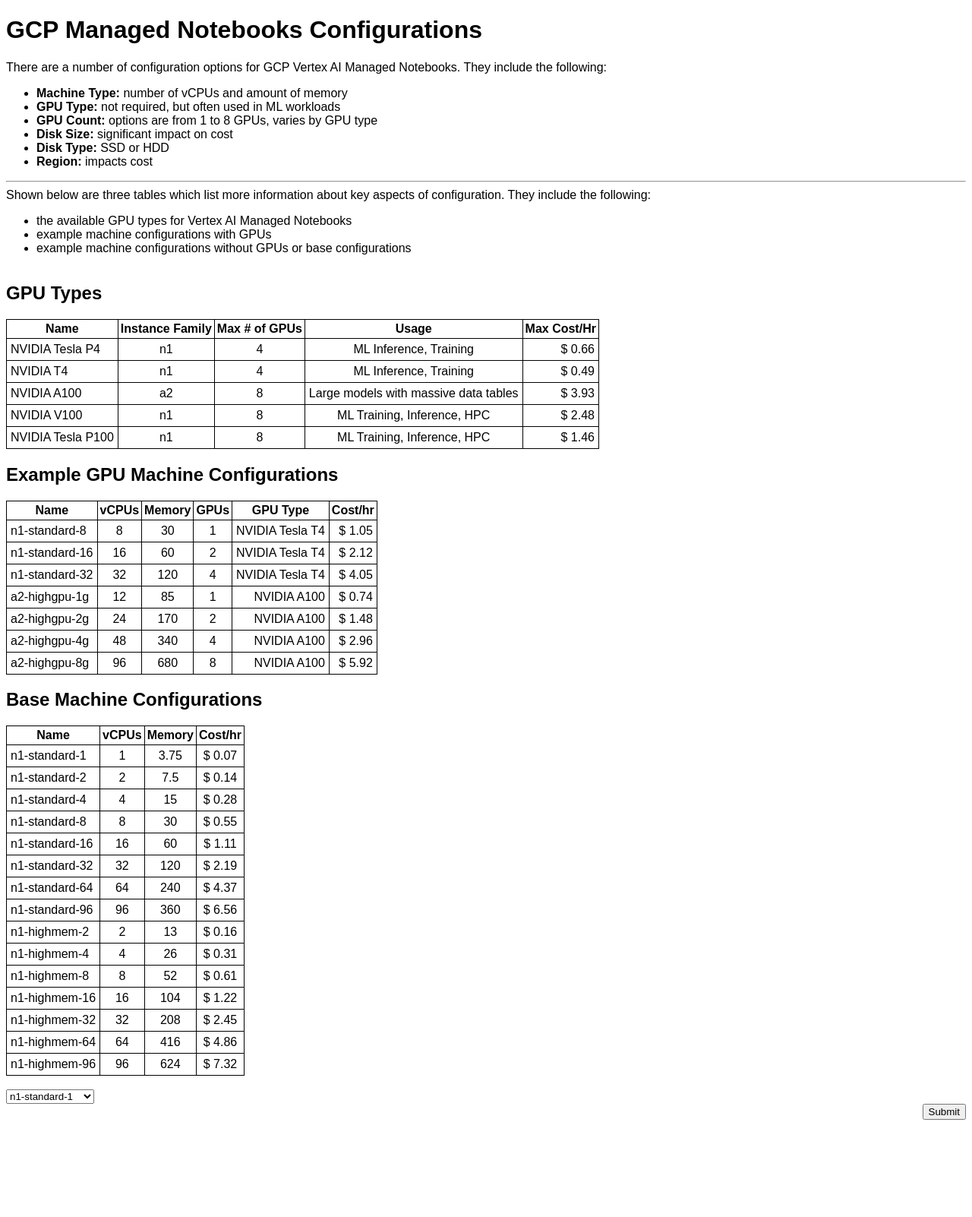
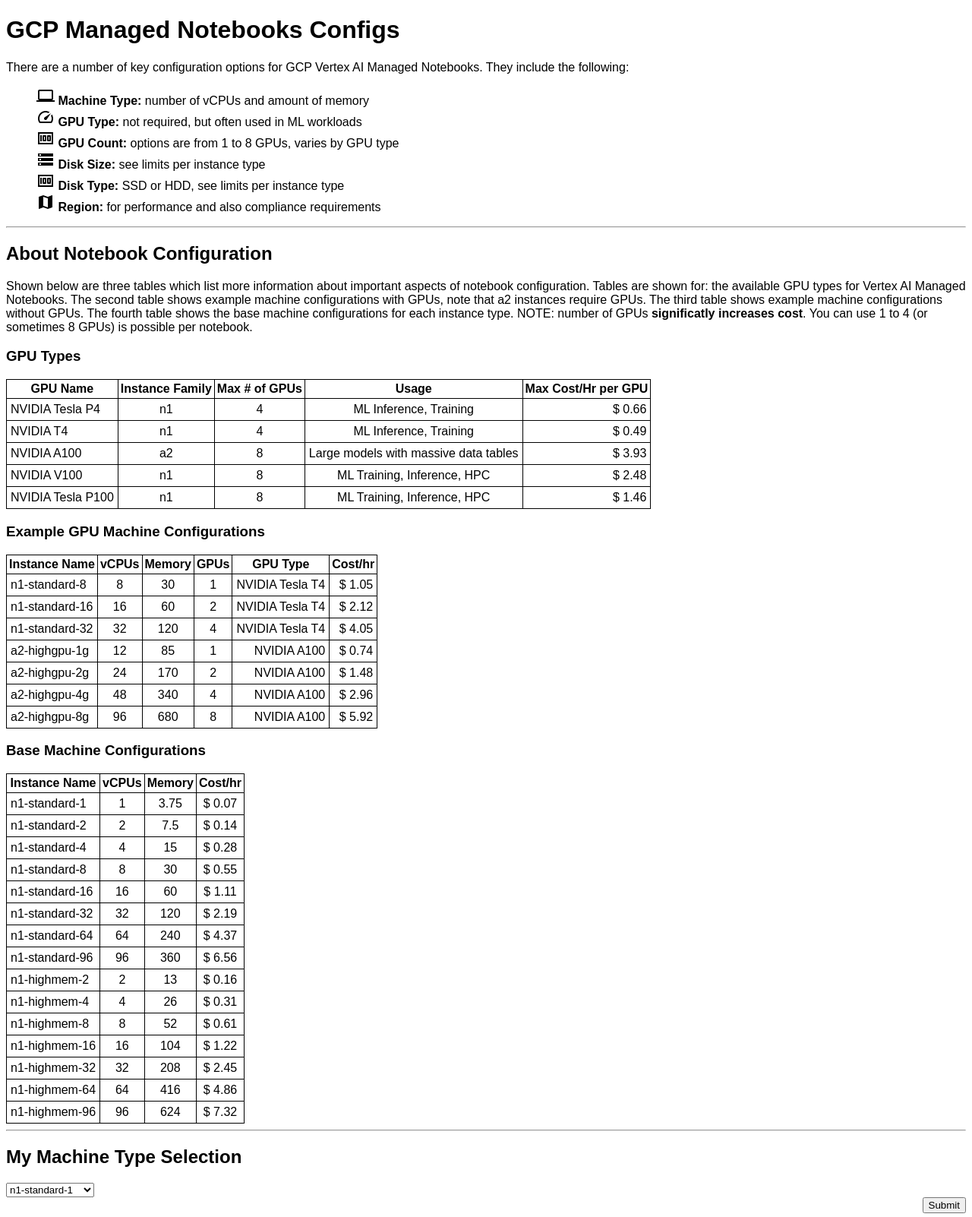
Before and after one commit to lynnlangit/notebook-picker, a Flask app: page / in a window 1280 px wide. Shown: the whole page at 76% size. Before the commit the page ends 1474 px from the top, so only its background shows below. Run offline with Flask 3, Linux system fonts and the light colour scheme.

Commit message:
styling changes

```diff
--- a/notebook-picker/static/styles.css
+++ b/notebook-picker/static/styles.css
@@ -27,6 +27,9 @@ td:nth-child(5) {
 td:nth-child(6) {
     text-align: right;
 }
+ul {
+    list-style-type: none;
+  }
 body {
     font-family:
      Arial, Helvetica, sans-serif;
--- a/notebook-picker/templates/index.html
+++ b/notebook-picker/templates/index.html
@@ -3,37 +3,45 @@
 <head>
     <title>Vertex AI Configs</title>
     <link rel="stylesheet" href="{{ url_for('static', filename='styles.css') }}">
+    <link rel="stylesheet" href="https://fonts.googleapis.com/icon?family=Material+Icons">
 </head>
 <body>
-    <h1>GCP Managed Notebooks Configurations</h1>
-    There are a number of configuration options for GCP Vertex AI Managed Notebooks.  They include the following:
+    <h1>GCP Managed Notebooks Configs</h1>
+    There are a number of key configuration options for GCP Vertex AI Managed Notebooks.  They include the following:
     <ul>
-        <li><b>Machine Type:</b> number of vCPUs and amount of memory</li>
-        <li><b>GPU Type:</b> not required, but often used in ML workloads</li>
-        <li><b>GPU Count:</b> options are from 1 to 8 GPUs, varies by GPU type</li>
-        <li><b>Disk Size:</b> significant impact on cost</li>
-        <li><b>Disk Type:</b> SSD or HDD</li>
-        <li><b>Region:</b> impacts cost</li>
+        <li><i class="material-icons">computer</i>
+            <b>Machine Type:</b> number of vCPUs and amount of memory</li>
+        <li><i class="material-icons">speed</i>
+            <b>GPU Type:</b> not required, but often used in ML workloads</li>
+        <li><i class="material-icons">money</i>
+            <b>GPU Count:</b> options are from 1 to 8 GPUs, varies by GPU type</li>
+        <li><i class="material-icons">storage</i>
+            <b>Disk Size:</b> see limits per instance type</li>
+        <li><i class="material-icons">money</i>
+            <b>Disk Type:</b> SSD or HDD, see limits per instance type</li>
+        <li><i class="material-icons">map</i>
+            <b>Region:</b> for performance and also compliance requirements</li>
       </ul>
     <hr>
-    Shown below are three tables which list more information about key aspects of configuration.  They include the following:
-    <ul>
-        <li>the available GPU types for Vertex AI Managed Notebooks</li>
-        <li>example machine configurations with GPUs</li>
-        <li>example machine configurations without GPUs or base configurations</li>
-    </ul>
+
+    <h2>About Notebook Configuration</h2>
+
+    Shown below are three tables which list more information about important aspects of notebook configuration.  Tables are shown for:
+    the available GPU types for Vertex AI Managed Notebooks. The second table shows example machine configurations with GPUs, note that a2 instances require GPUs.
+    The third table shows example machine configurations without GPUs.  The fourth table shows the base machine configurations for each instance type.
+    NOTE: number of GPUs <b>significatly increases cost</b>. You can use 1 to 4 (or sometimes 8 GPUs) is possible per notebook.
 
     <table>
         <tr><table>
-            <tr><h2>GPU Types</h2></tr>
+            <tr><h3>GPU Types</h3></tr>
             <tr><table class="table">
               <thead>
                 <tr>
-                  <th>Name</th>
+                  <th>GPU Name</th>
                   <th>Instance Family</th>
                   <th>Max # of GPUs</th>
                   <th>Usage</th>
-                  <th>Max Cost/Hr</th>
+                  <th>Max Cost/Hr per GPU</th>
                 </tr>
               </thead>
               <tbody>
@@ -49,11 +57,11 @@
               </tbody>
             </table></tr>
     </table></tr>
-        <tr><h2>Example GPU Machine Configurations</h2></tr>
+        <tr><h3>Example GPU Machine Configurations</h3></tr>
         <tr><table class="table">
             <thead>
                 <tr>
-                    <th>Name</th>
+                    <th>Instance Name</th>
                     <th>vCPUs</th>
                     <th>Memory</th>
                     <th>GPUs</th>
@@ -74,11 +82,11 @@
                 {% endfor %}
             </tbody>
             </table></tr>
-        <tr><h2>Base Machine Configurations</h2></tr>
+        <tr><h3>Base Machine Configurations</h3></tr>
         <tr><table class="table">
             <thead>
                 <tr>
-                    <th>Name</th>
+                    <th>Instance Name</th>
                     <th>vCPUs</th>
                     <th>Memory</th>
                     <th>Cost/hr</th>
@@ -97,7 +105,8 @@
         </table></tr>
 
     </table>
-        <br>
+    <hr>
+    <h2>My Machine Type Selection</h2>
         <select name="machine_type" id="machine_type">
             {% for machine_type in machine_types %}
                 <option value="{{ machine_type.name }}">{{ machine_type.name }}</option>
@@ -119,7 +128,7 @@
         <table>
             <thead>
                 <tr>
-                    <th>Name</th>
+                    <th>Instance Name</th>
                     <th>vCPUs</th>
                     <th>Memory</th>
                     <th>GPUs</th>
```
